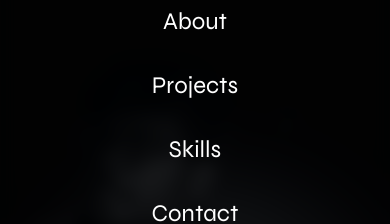
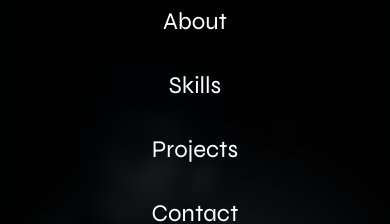
Before and after one commit to ar610/Portfolio25, a React (Vite) app: page / in a window 390 px wide. Both pictures are taken after a click on the button 349 px from the left and 41 px from the top of the page. Shown: the part 304-528 px from the top of the page. Built offline with nearby package versions, Linux system fonts and the light colour scheme; a web font is replaced by a local one.

Commit message:
version 1 update 5

```diff
--- a/src/components/Nav.jsx
+++ b/src/components/Nav.jsx
@@ -123,17 +123,18 @@ export default function Nav() {
                 About
               </button>
               <button
+                onClick={() => scrollToSection('skills')}
+                className="text-white text-2xl font-light hover:text-gray-300 transition-colors duration-200"
+              >
+                Skills
+              </button>
+              <button
                 onClick={() => scrollToSection('works')}
                 className="text-white text-2xl font-light hover:text-gray-300 transition-colors duration-200"
               >
                 Projects
               </button>
-              <button
-                onClick={() => scrollToSection('skills')}
-                className="text-white text-2xl font-light hover:text-gray-300 transition-colors duration-200"
-              >
-                Skills
-              </button>
+
               <button
                 onClick={() => scrollToSection('contact')}
                 className="text-white text-2xl font-light hover:text-gray-300 transition-colors duration-200"
```
